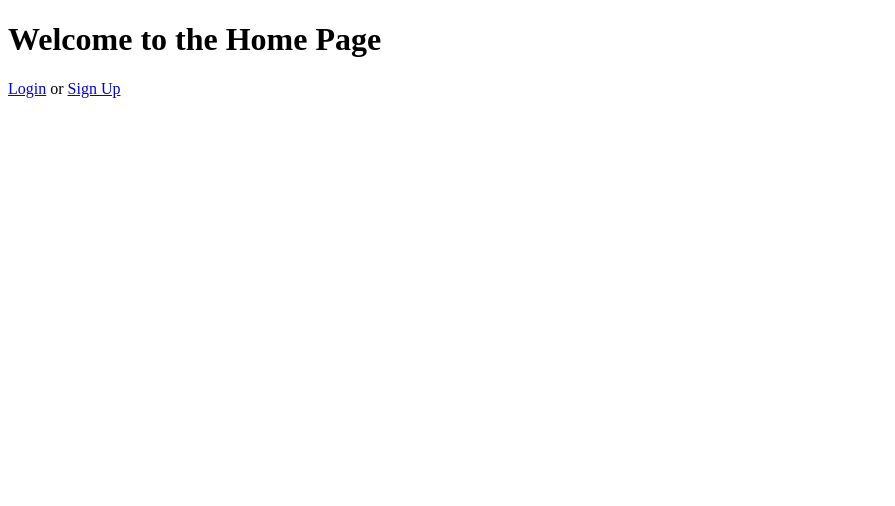
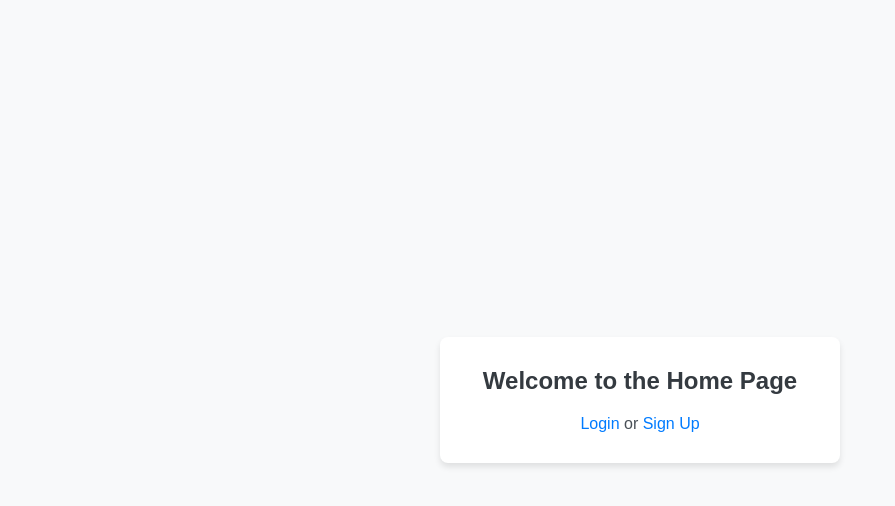
Before and after one commit to yogirajmagar07/Secure-and-Shortest-Path-Using-ML, a Flask app: page / in a window 1280 px wide. Shown: the top 506 px of the page, without its empty margins (0-895 px from the left). Run offline with Flask 3, Linux system fonts and the light colour scheme.

Commit message:
Update home.html

```diff
--- a/templates/home.html
+++ b/templates/home.html
@@ -3,9 +3,12 @@
 <head>
     <meta charset="utf-8">
     <title>Home</title>
+    <link rel="stylesheet" href="{{ url_for('static', filename='style.css') }}">
 </head>
 <body>
-    <h1>Welcome to the Home Page</h1>
-    <p><a href="{{ url_for('login') }}">Login</a> or <a href="{{ url_for('signup') }}">Sign Up</a></p>
+    <div class="container">
+        <h2>Welcome to the Home Page</h2>
+        <p><a href="{{ url_for('login') }}">Login</a> or <a href="{{ url_for('signup') }}">Sign Up</a></p>
+    </div>
 </body>
 </html>
```
